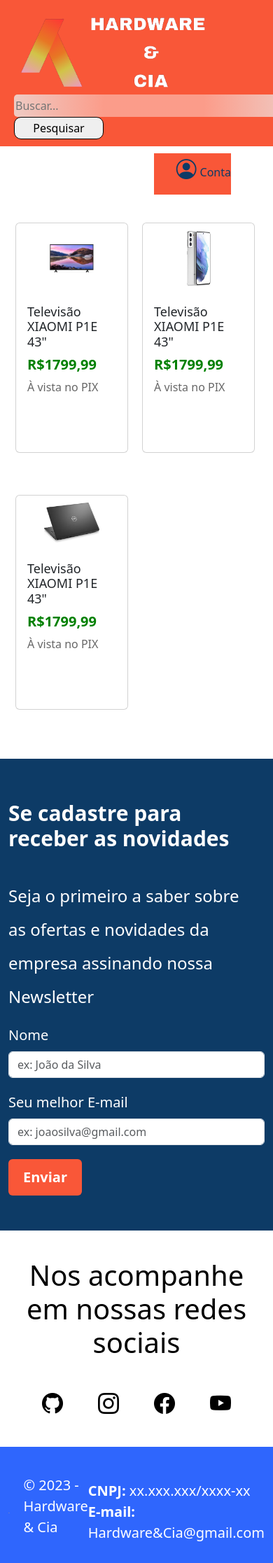
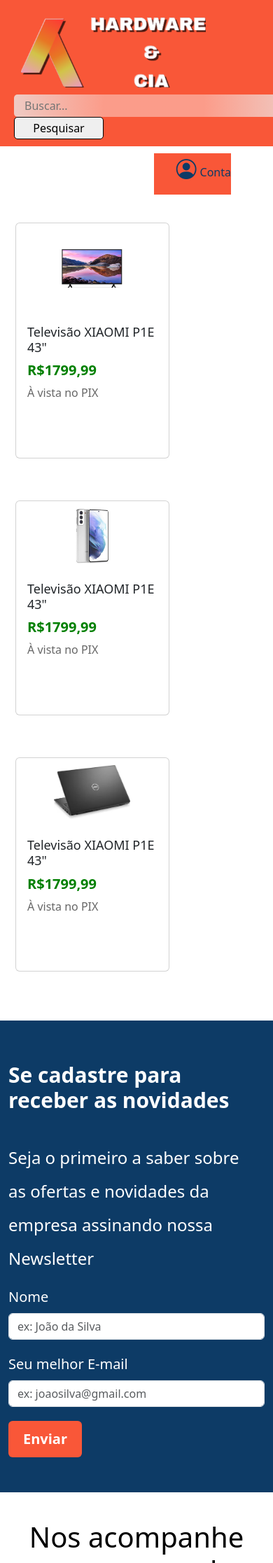
Before and after one commit to Luc033/Hardware-and-Cia, a PHP site: page / in a window 390 px wide; the page is wider, and only the part inside the window is pictured. Shown: the top 2233 px of that part at 70% size. Run offline with PHP 8.4, Linux system fonts and the light colour scheme.

Commit message:
atualizações responsivas

```diff
--- a/estilos/style.css
+++ b/estilos/style.css
@@ -52,11 +52,12 @@ body {
     border-radius: 5px;
     width: 25em;
     height: 2em;
+    padding: 15px;
 }
 
 .btn-inp-search-nav-header {
     border: 1px solid black;
-    border-radius: 10px;
+    border-radius: 5px;
     width: 8em;
     height: 2em;
 }
@@ -72,7 +73,6 @@ body {
     display: inline-block;
     float: right;
     margin: 20px 50px 10px 0;
-
 }
 
 .dropdown-content {
@@ -112,8 +112,9 @@ body {
     font-size: 16px;
     border: none;
     border-radius: 5px;
-    color: var(--cor-letra);
+    color: var(--cor-icon);
 }
+
 
 .dropdown-content a {
     color: var(--cor-letra);
@@ -411,11 +412,11 @@ body {
 @media (max-width: 992px) {
 
     .card {
-        width: 44%;
+        width: 30%;
     }
 
     .card h2 {
-        font-size: 30px;
+        font-size: 25px;
     }
 
     .card a {
@@ -430,14 +431,21 @@ body {
         width: 90%;
     }
 
+    .logo-footer {
+        flex-direction: row;
+    }
+
 }
 
 /* Media querie para celulares */
 @media (max-width: 576px) {
 
+    .card {
+        width: 60%;
+    }
+
     .card h2 {
         font-size: 20px;
-        padding: 0px;
     }
 
     .card a {
--- a/index.html
+++ b/index.html
@@ -37,13 +37,13 @@
     <!-- Favicon -->
     <link rel="shortcut icon" href="imagens/favicon.png" type="image/x-icon">
 
-    <title>Hardware & Cia</title>
+    <title>Hardware & CIA</title>
 </head>
 
 <body>
 
     <header class="header-principal">
-        <a href="index.html"><img class="logo-header" src="imagens/logo.png" alt=""></a>
+        <a href="index.html"><img class="logo-header" src="imagens/logo-sombra.png" alt=""></a>
         <form action="" method="" class="form-search-header">
             <input class="inp-search-nav" id="inp-search-nav" autocomplete="off" placeholder="Buscar..." type="text"
                 name="" value="">
@@ -148,7 +148,7 @@
         <div class="footer" id="footer-area">
             <div class="container logo-footer">
                 <div class="logo-img">
-                    <img src="imagens/logo.png" alt="logo e-commerce">
+                    <img src="imagens/logo-sombra.png" alt="logo e-commerce">
                 </div>
                 <div class="logo-text">
                     <p>&copy 2023 - Hardware & Cia</p>
```
Also changed, not shown: imagens/logo-sombra.png (added).
